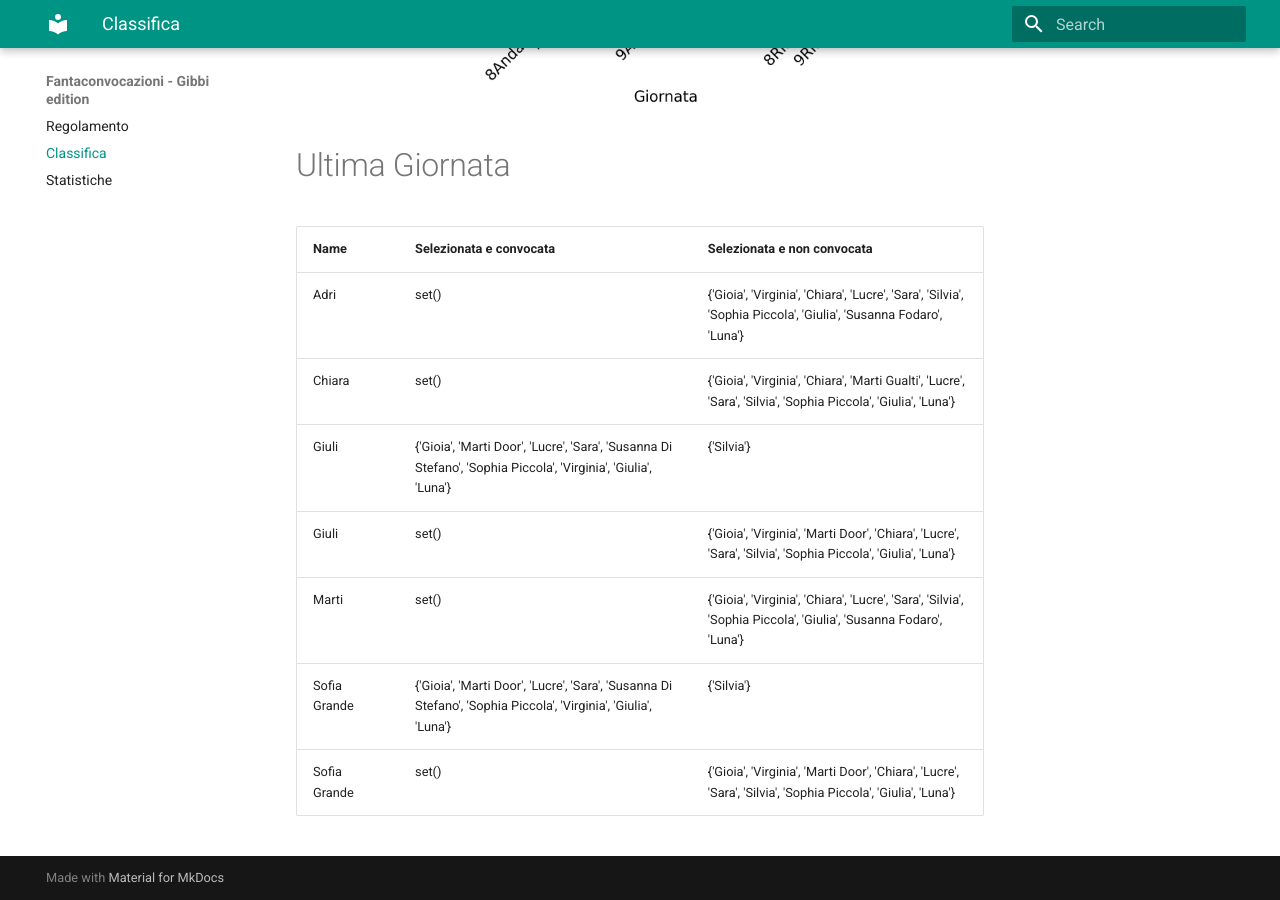
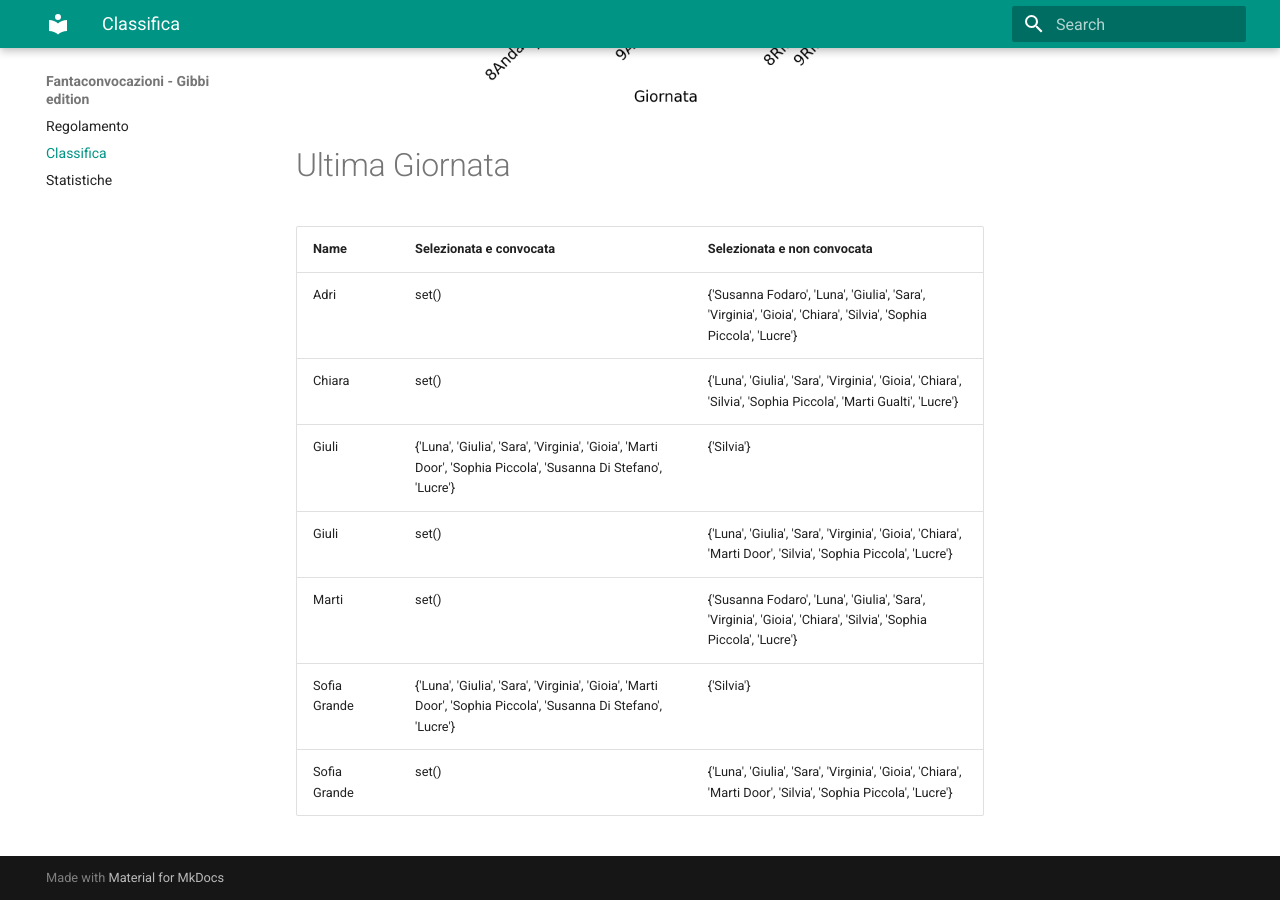
Before and after one commit to martinig94/fantagibbi, an MkDocs documentation site: the page built from docs/Classifica.md, in a window 1280 px wide and 900 px high, scrolled down 1003 px. Built offline with MkDocs 1.6.1 and Material for MkDocs 9.7.7, drawn with Linux system fonts in a browser that asks for light colours.

Commit message:
Auto-update from main.py

```diff
--- a/docs/Classifica.md
+++ b/docs/Classifica.md
@@ -18,11 +18,11 @@
 <!-- START_TABLE CORRECT -->
 | Name         | Selezionata e convocata                                                                                        | Selezionata e non convocata                                                                                      |
 |:-------------|:---------------------------------------------------------------------------------------------------------------|:-----------------------------------------------------------------------------------------------------------------|
-| Adri         | set()                                                                                                          | {'Gioia', 'Virginia', 'Chiara', 'Lucre', 'Sara', 'Silvia', 'Sophia Piccola', 'Giulia', 'Susanna Fodaro', 'Luna'} |
-| Chiara       | set()                                                                                                          | {'Gioia', 'Virginia', 'Chiara', 'Marti Gualti', 'Lucre', 'Sara', 'Silvia', 'Sophia Piccola', 'Giulia', 'Luna'}   |
-| Giuli        | {'Gioia', 'Marti Door', 'Lucre', 'Sara', 'Susanna Di Stefano', 'Sophia Piccola', 'Virginia', 'Giulia', 'Luna'} | {'Silvia'}                                                                                                       |
-| Giuli        | set()                                                                                                          | {'Gioia', 'Virginia', 'Marti Door', 'Chiara', 'Lucre', 'Sara', 'Silvia', 'Sophia Piccola', 'Giulia', 'Luna'}     |
-| Marti        | set()                                                                                                          | {'Gioia', 'Virginia', 'Chiara', 'Lucre', 'Sara', 'Silvia', 'Sophia Piccola', 'Giulia', 'Susanna Fodaro', 'Luna'} |
-| Sofia Grande | {'Gioia', 'Marti Door', 'Lucre', 'Sara', 'Susanna Di Stefano', 'Sophia Piccola', 'Virginia', 'Giulia', 'Luna'} | {'Silvia'}                                                                                                       |
-| Sofia Grande | set()                                                                                                          | {'Gioia', 'Virginia', 'Marti Door', 'Chiara', 'Lucre', 'Sara', 'Silvia', 'Sophia Piccola', 'Giulia', 'Luna'}     |
+| Adri         | set()                                                                                                          | {'Susanna Fodaro', 'Luna', 'Giulia', 'Sara', 'Virginia', 'Gioia', 'Chiara', 'Silvia', 'Sophia Piccola', 'Lucre'} |
+| Chiara       | set()                                                                                                          | {'Luna', 'Giulia', 'Sara', 'Virginia', 'Gioia', 'Chiara', 'Silvia', 'Sophia Piccola', 'Marti Gualti', 'Lucre'}   |
+| Giuli        | {'Luna', 'Giulia', 'Sara', 'Virginia', 'Gioia', 'Marti Door', 'Sophia Piccola', 'Susanna Di Stefano', 'Lucre'} | {'Silvia'}                                                                                                       |
+| Giuli        | set()                                                                                                          | {'Luna', 'Giulia', 'Sara', 'Virginia', 'Gioia', 'Chiara', 'Marti Door', 'Silvia', 'Sophia Piccola', 'Lucre'}     |
+| Marti        | set()                                                                                                          | {'Susanna Fodaro', 'Luna', 'Giulia', 'Sara', 'Virginia', 'Gioia', 'Chiara', 'Silvia', 'Sophia Piccola', 'Lucre'} |
+| Sofia Grande | {'Luna', 'Giulia', 'Sara', 'Virginia', 'Gioia', 'Marti Door', 'Sophia Piccola', 'Susanna Di Stefano', 'Lucre'} | {'Silvia'}                                                                                                       |
+| Sofia Grande | set()                                                                                                          | {'Luna', 'Giulia', 'Sara', 'Virginia', 'Gioia', 'Chiara', 'Marti Door', 'Silvia', 'Sophia Piccola', 'Lucre'}     |
 <!-- END_TABLE CORRECT -->
```
